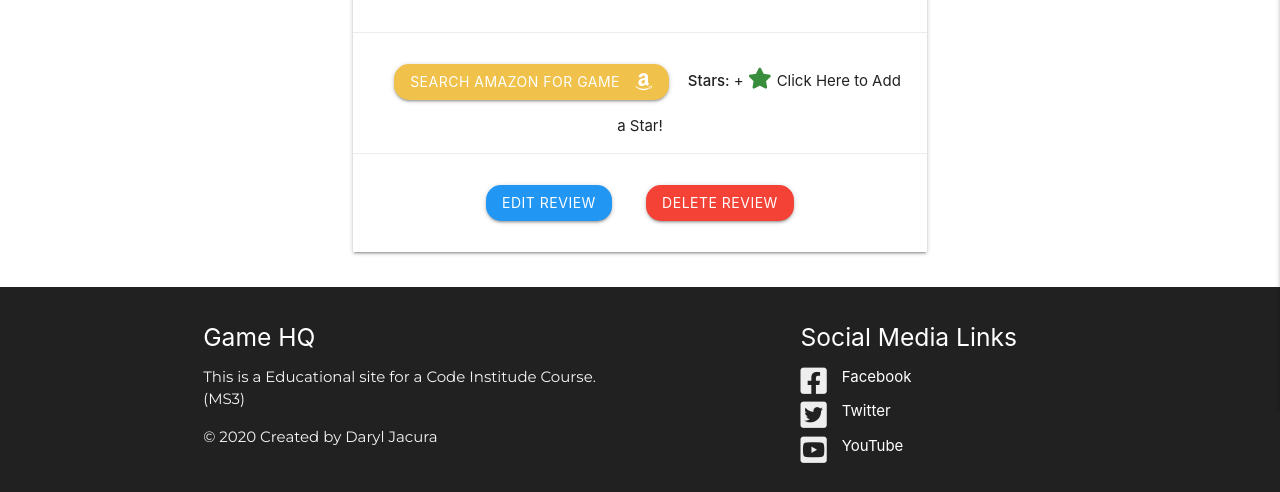
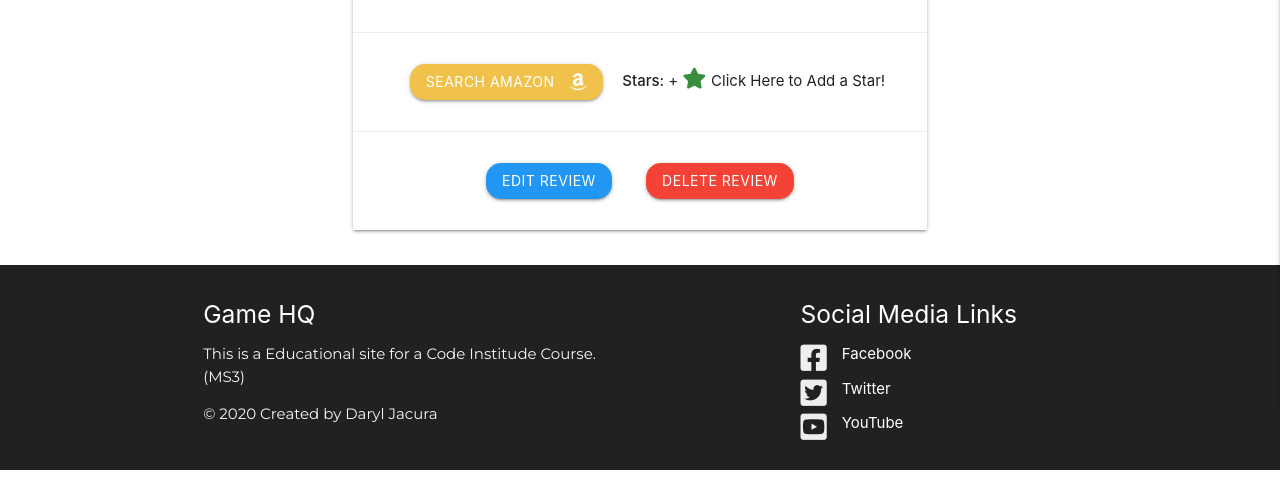
Before and after one commit to Code-Institute-Submissions/game-hq, a Flask app: template templates/review.html in a window 1280 px wide. Shown: the part 451-943 px from the top of the page. After the commit the page ends 921 px from the top, so only its background shows below. Run offline with Flask 2, Linux system fonts and the light colour scheme; the template is opened without the code that fills it, so the values that code supplies are empty; some libraries are stand-ins or nearby versions.

Commit message:
Added more comments and changed button text

```diff
--- a/templates/genres.html
+++ b/templates/genres.html
@@ -2,7 +2,7 @@
 {% block content %}
 
 <h3 class="center-align">Manage Genres</h3>
-
+<!-- top title -->
 <div class="row">
     <div class="col s12 center-align">
         <a href="{{ url_for('add_genre') }}" class="edit btn-large green darken-2">
@@ -11,6 +11,7 @@
     </div>
 </div>
 
+<!-- card for genres -->
 <div class="row">
     {% for genre in genre %}
         <div class="col s12 m4 l3">
--- a/templates/review.html
+++ b/templates/review.html
@@ -25,7 +25,7 @@
                 </div>
                 <div class="card-action center-align">
                     <a href="{{ game.amazon_link }} " class="btn amazon" target="_blank"> <!-- amazon link button -->
-                        Search Amazon For Game <i class="fab fa-amazon right"></i> </a>
+                        Search Amazon <i class="fab fa-amazon right"></i> </a>
                     <span><strong>Stars:</strong><span> +{{ game.upvote }}
                         <a href="{{ url_for('upvote', game_id=game._id) }}" class="upvote"><i class="fas fa-star green-text text-darken-2"></i></a>Click Here to Add a Star!</span> <!-- upvote link -->
                     </span>
```
